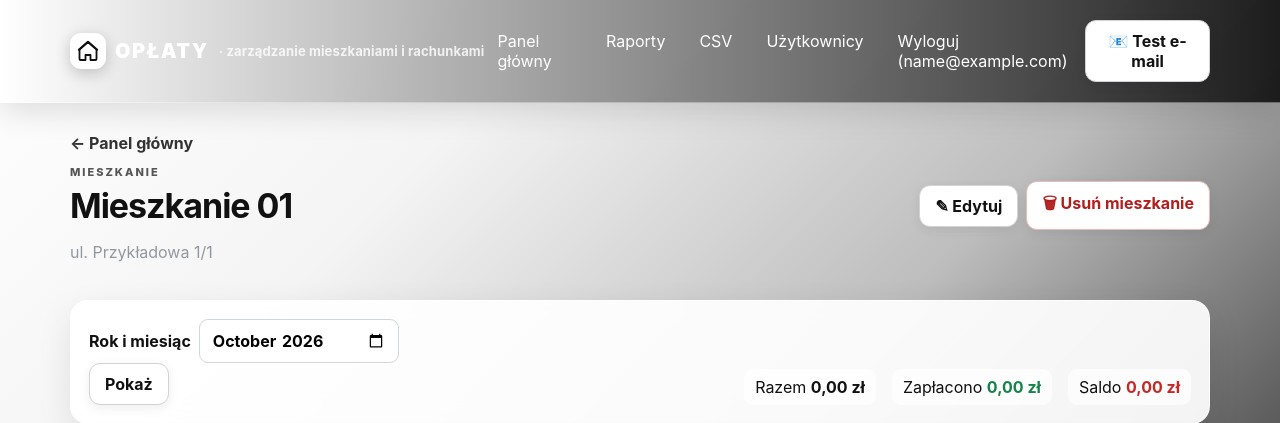
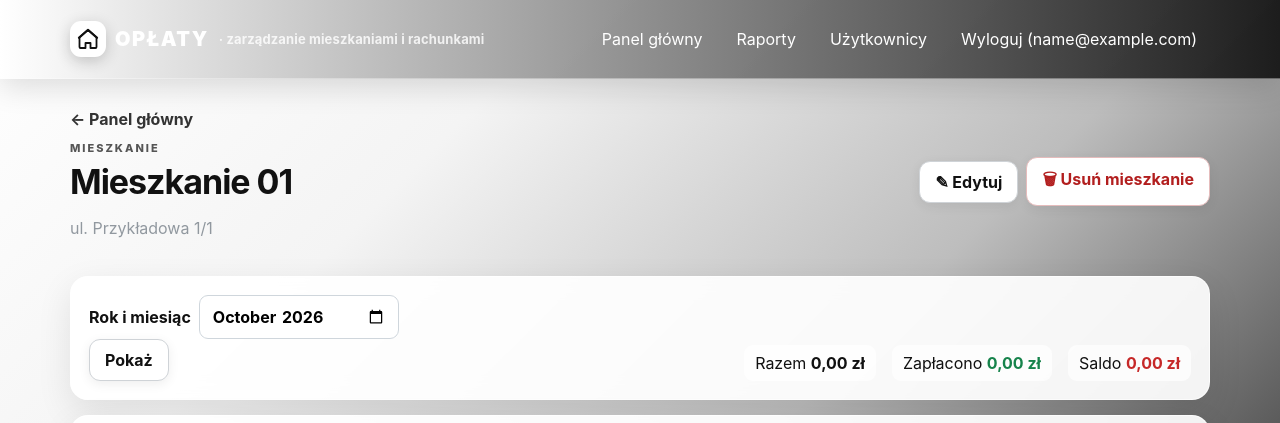
Before and after one commit to chitchatbotpl/oplaty-mieszkaniowe, a Flask app: page /apartment/1 in a window 1280 px wide. Shown: the top 423 px of the page. Run offline with Flask 3, Linux system fonts and the light colour scheme; the visitor is signed in with stand-in values (Sample User, id 1); data comes from the database, SQL or seed files in the repository; data that the repository does not hold is empty; some libraries are stand-ins or nearby versions.

Commit message:
Update base.html

```diff
--- a/templates/base.html
+++ b/templates/base.html
@@ -3,7 +3,7 @@
 <head>
   <meta charset="utf-8">
   <meta name="viewport" content="width=device-width,initial-scale=1">
-  <title>OPŁATY · zarządzanie mieszkaniami i rachunkami</title>
+  <title>OPŁATY</title>
   <link rel="stylesheet" href="{{ url_for('static',filename='style.css') }}">
 </head>
 <body>
@@ -13,13 +13,9 @@
     <nav>
       <a href="{{ url_for('index') }}">Panel główny</a>
       <a href="{{ url_for('reports') }}">Raporty</a>
-      <a href="{{ url_for('export_csv') }}">CSV</a>
       {% if current_user_role == 'admin' %}<a href="{{ url_for('users') }}">Użytkownicy</a>{% endif %}
       {% if current_user_email %}<a href="{{ url_for('logout') }}">Wyloguj ({{ current_user_email }})</a>{% endif %}
     </nav>
-  	<form method="post" action="{{ url_for('test_email') }}" style="display:inline;">
-    <button type="submit" class="btn">📧 Test e-mail</button>
-	</form>
   </div>
 </header>
 <main class="wrap">
```
